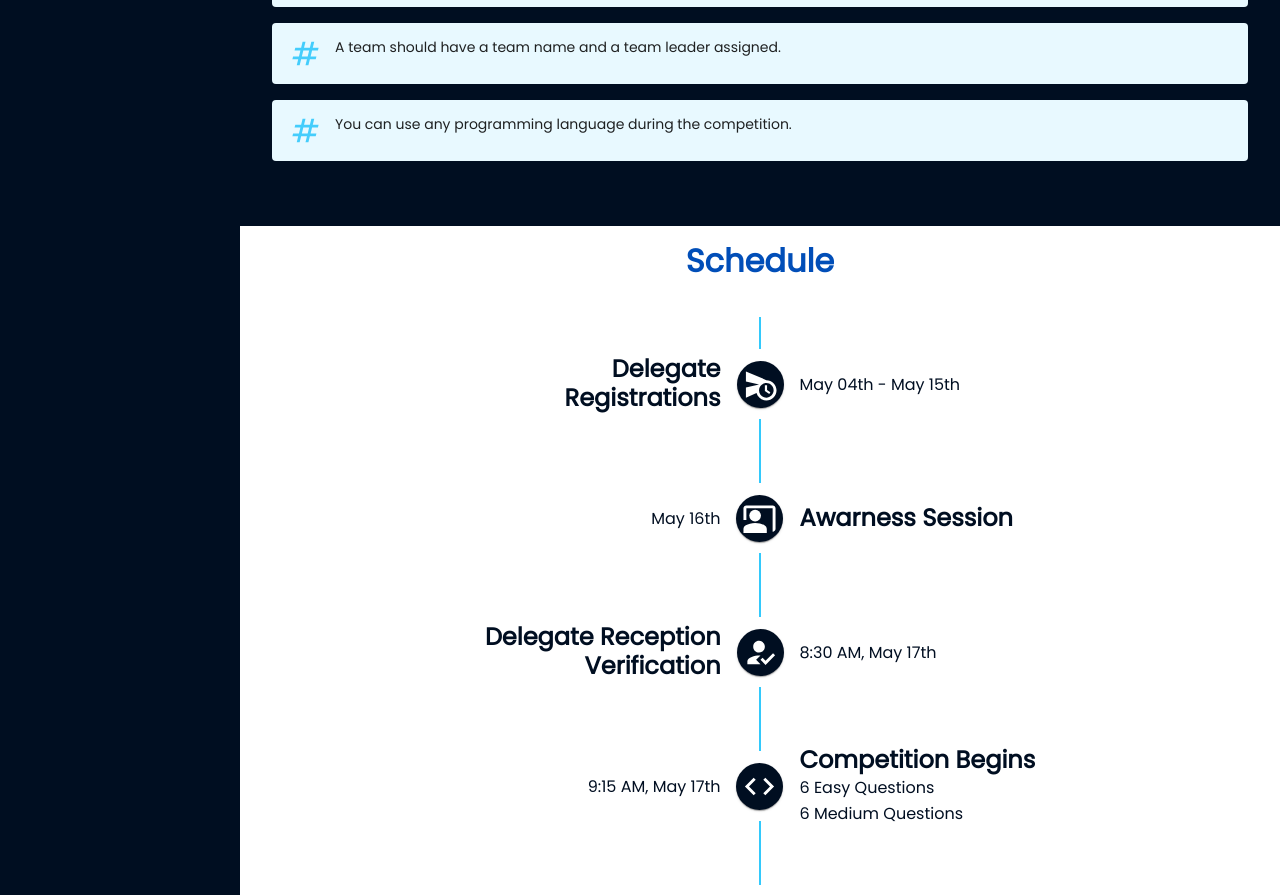
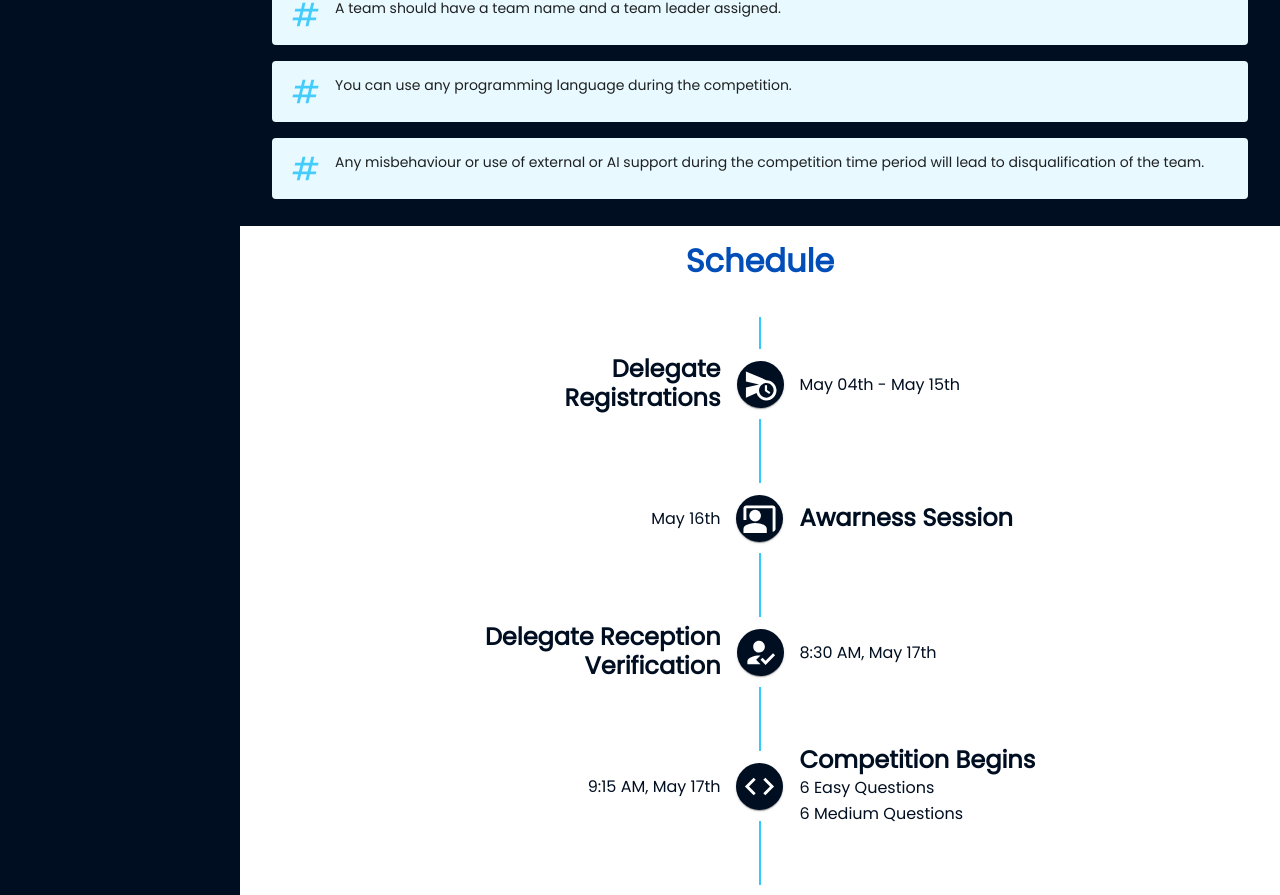
Before and after one commit to Xenowa/Aquathon, a React (Vite) app: page / in a window 1280 px wide. Shown: the part 2174-3069 px from the top of the page. Built offline with nearby package versions, Linux system fonts and the light colour scheme.

Commit message:
Update: putting new guideline

```diff
--- a/src/components/Guidelines.jsx
+++ b/src/components/Guidelines.jsx
@@ -42,6 +42,9 @@ export default function Guidelines() {
                 <Alert icon={<NumbersIcon fontSize="large" color="secondary" />} variant="filled" sx={{ bgcolor: "secondaryLight.main", width: "100%" }}>
                     You can use any programming language during the competition.
                 </Alert>
+                <Alert icon={<NumbersIcon fontSize="large" color="secondary" />} variant="filled" sx={{ bgcolor: "secondaryLight.main", width: "100%" }}>
+                    Any misbehaviour or use of external or AI support during the competition time period will lead to disqualification of the team.
+                </Alert>
             </List>
 
         </Box>
```
